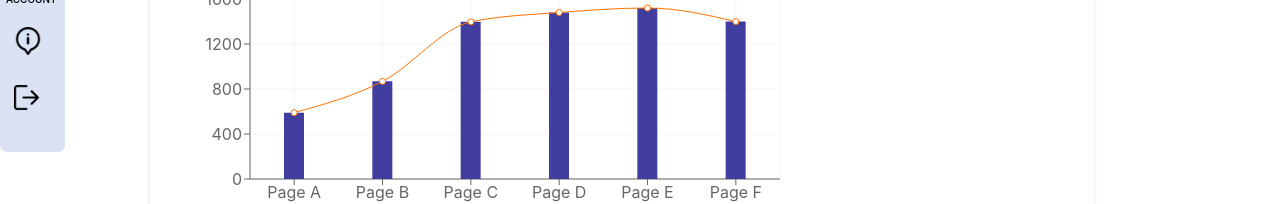
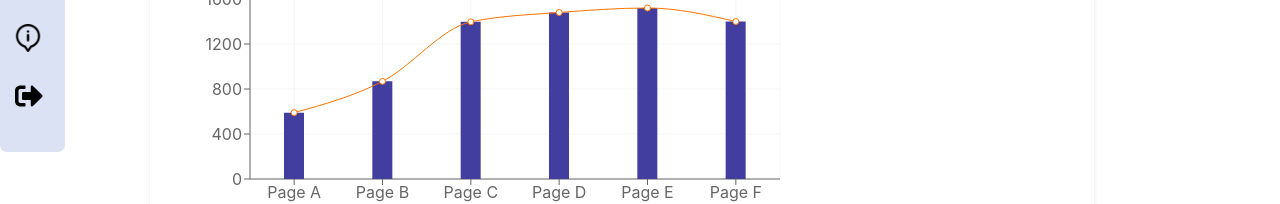
Before and after one commit to DeeEmDy/TaskFlow_FrontendPW, a React (Vite) app: page /dashBoard in a window 1280 px wide. Shown: the part 648-852 px from the top of the page. Built offline with nearby package versions, Linux system fonts and the light colour scheme.

Commit message:
Update Sidebar.jsx

```diff
--- a/src/components/Sidebar.jsx
+++ b/src/components/Sidebar.jsx
@@ -4,11 +4,12 @@ import eventoIcon from "../imagenes/Evento.png";
 import calendarIcon from "../imagenes/calendar.png";
 import dashboardIcon from "../imagenes/dashboard1.png";
 import informacionIcon from "../imagenes/informacion.png";
-import sesionIcon from "../imagenes/cerrar-sesion.png";
+//import sesionIcon from "../imagenes/cerrar-sesion.png";
 import perfilIcon from "../imagenes/perfil.png";
 import bar1Icon from "../imagenes/bar1.png";
 import inicioIcon from "../imagenes/casa.png";
 import logrosIcon from "../imagenes/logros.png";
+import { FaHome, FaCalendarAlt, FaSignOutAlt, FaCalendarCheck, FaTrophy } from 'react-icons/fa';
 
 function Sidebar() {
   const [isOpen, setIsOpen] = useState(false);
@@ -95,10 +96,10 @@ function Sidebar() {
               </a>
             </li>
             <li>
-              <a href="/" title="Cerrar Sesión">
-                <img src={sesionIcon} alt="Cerrar-sesion" style={{ width: '25px', height: '25px' }} />
-                <span className="text">Cerrar Sesión</span>
-              </a>
+            <a href="/" title="Cerrar Sesión">
+            <FaSignOutAlt style={{ width: '30px', height: '28px' }} />
+            <span className="text">Cerrar Sesión</span>
+            </a>
             </li>
           </ul>
         </div>
```
